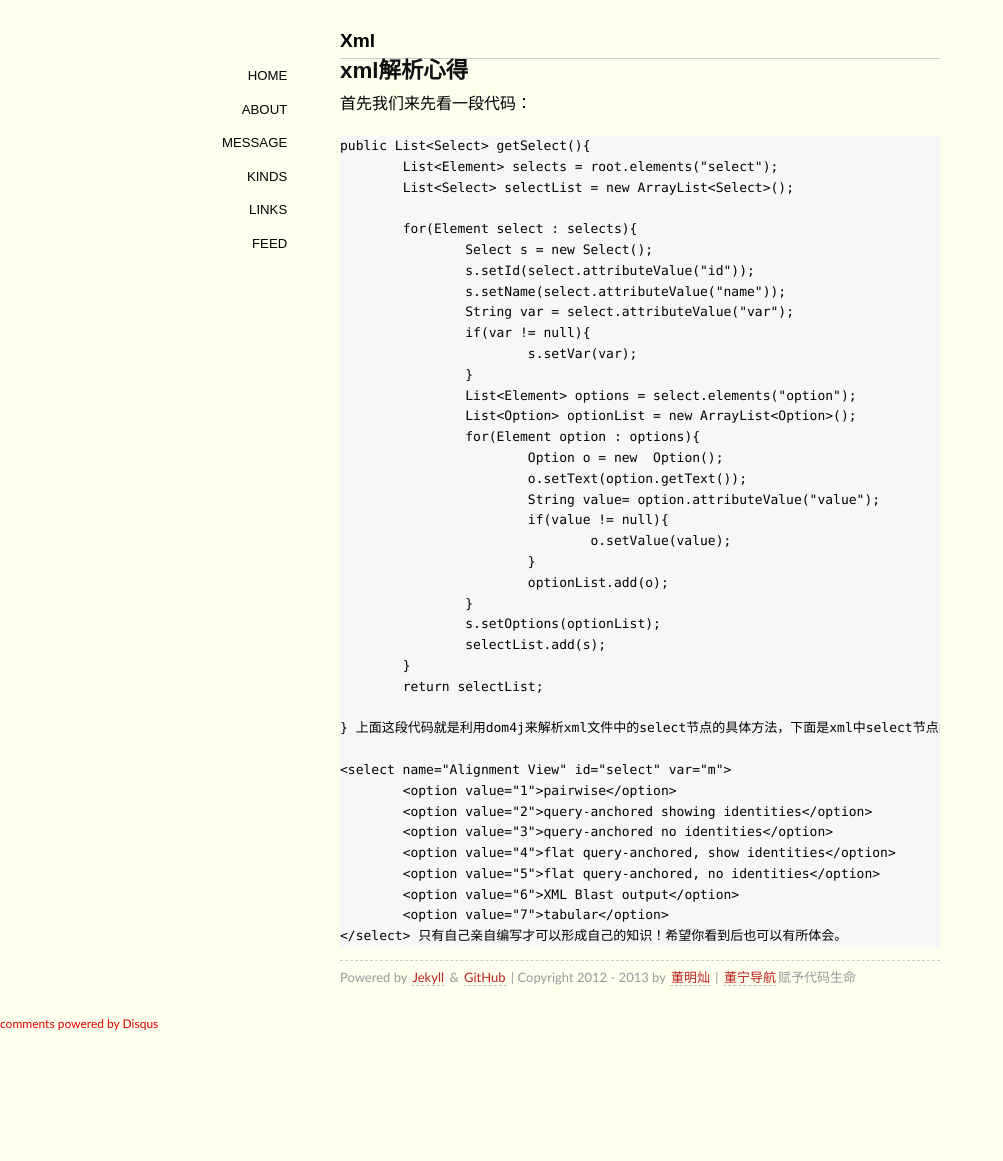
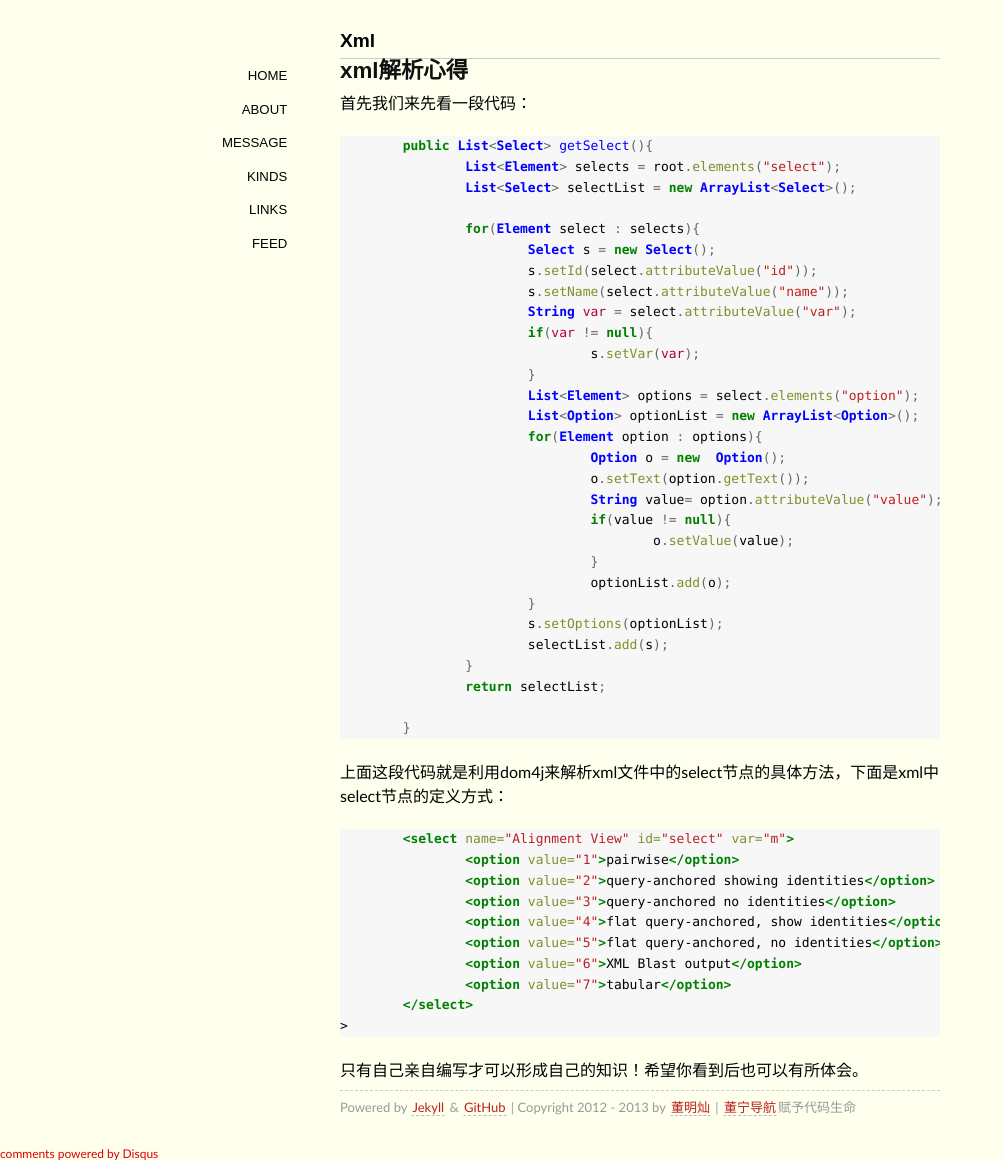
Before and after one commit to Lucces/demo, a Jekyll site: the page built from _posts/2013-10-12-xml.md, in a window 1280 px wide. Shown: the whole page, without its empty margins (0-1003 px from the left). Built offline with Jekyll 4.4.1, drawn with Linux system fonts in a browser that asks for light colours; some web fonts are replaced; comment, search, counter and statistics services are not loaded; before the commit the page ends 1031 px from its top, so only the background shows below that.

Commit message:
1012second post

```diff
--- a/_posts/2013-10-12-xml.md
+++ b/_posts/2013-10-12-xml.md
@@ -6,6 +6,7 @@ tags : [xml,js]
 ---
 ##xml解析心得
 首先我们来先看一段代码：
+{% highlight java %}
 
 	public List<Select> getSelect(){
 		List<Element> selects = root.elements("select");
@@ -36,7 +37,9 @@ tags : [xml,js]
 		return selectList;
 
 	}
+{% endhighlight %}
 上面这段代码就是利用dom4j来解析xml文件中的select节点的具体方法，下面是xml中select节点的定义方式：
+{% highlight xml %}
 
 	<select name="Alignment View" id="select" var="m">
 		<option value="1">pairwise</option>
@@ -47,4 +50,5 @@ tags : [xml,js]
 		<option value="6">XML Blast output</option>
 		<option value="7">tabular</option>
 	</select>
+>{% endhighlight %}
 只有自己亲自编写才可以形成自己的知识！希望你看到后也可以有所体会。
```
